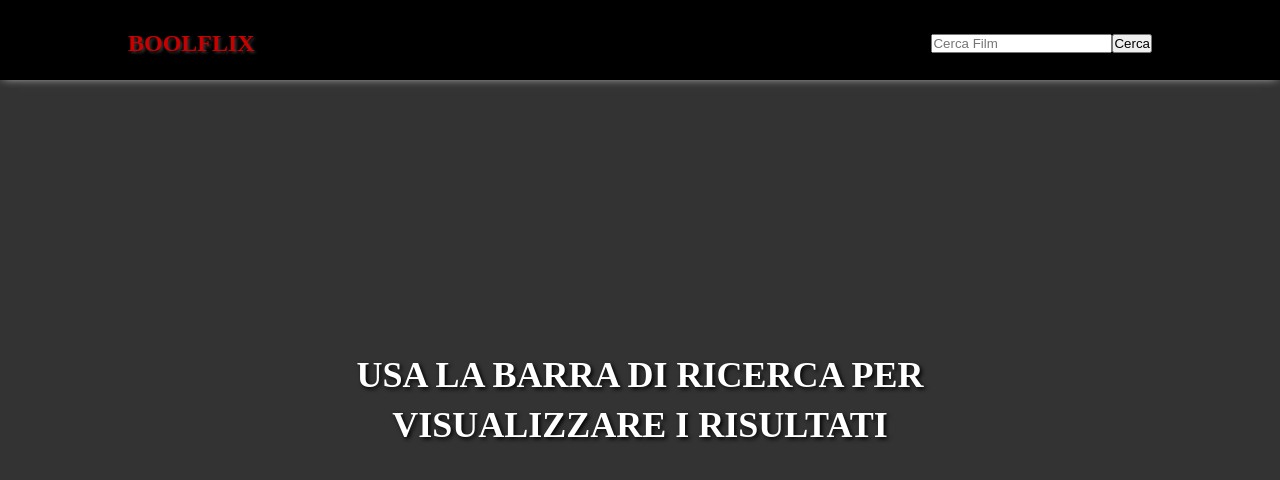
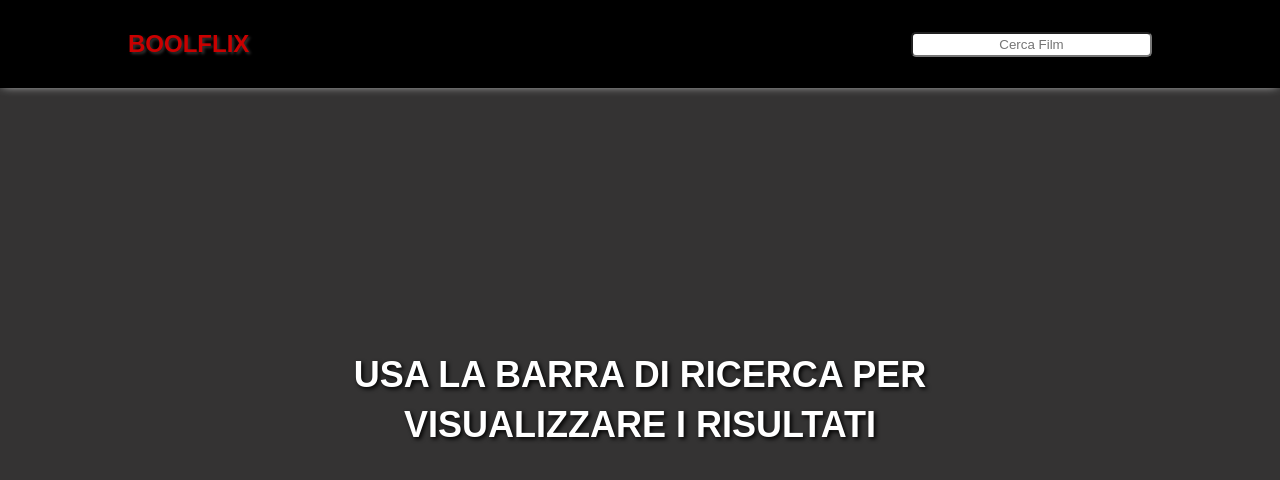
Before and after one commit to ValerioGc/vue-boolflix, a Vue app: page / in a window 1280 px wide. Shown: the top 480 px of the page. Built offline with nearby package versions, Linux system fonts and the light colour scheme.

Commit message:
Avanzamento

```diff
--- a/package.json
+++ b/package.json
@@ -8,6 +8,7 @@
     "lint": "vue-cli-service lint"
   },
   "dependencies": {
+    "@fontsource/bebas-neue": "^4.5.8",
     "@fortawesome/fontawesome-free": "^6.2.0",
     "@fortawesome/fontawesome-svg-core": "^6.1.2",
     "@fortawesome/free-regular-svg-icons": "^6.1.2",
--- a/src/App.vue
+++ b/src/App.vue
@@ -1,7 +1,11 @@
 <template>
   <div id="app">
     <appHeader @getSearchQuery="getSrcQuery" />
-    <appMain :foundFilm="movieArray" :foundSeries="tvSeriesArray" />
+    <appMain v-if="reqState !== 'error'" :foundFilm="movieArray" :foundSeries="tvSeriesArray" :sState="searchState"
+      :sStateTv="searchStateTv" />
+    <div v-if="reqState == 'error'" class="errorD">
+      <h2>Errore! Nessuna risposta dal server</h2>
+    </div>
   </div>
 </template>
 
@@ -30,6 +34,9 @@
       // Stato richiesta
         apiLang:'it-IT',
         reqState: 'loading',
+
+        searchState: 'empty',
+        searchStateTv: 'empty',
       }
     },
 
@@ -46,15 +53,27 @@
           const responseTvSeries = await axios.get(this.apiLink + '/search/tv?api_key=' + this.apiKey + '&query=' +this.srcQuery + '&language=' + this.apiLang);
         // Array Risultati
           this.movieArray = responseMovie.data.results;
-          console.table('moviearr:' + ' ' + this.movieArray)
+          this.tvSeriesArray = responseTvSeries.data.results;
 
-          this.tvSeriesArray = responseTvSeries.data.results;
+        // Controllo Array Risultati Film
+          if (this.movieArray.length == 0) {
+            this.searchState = 'notFound' ;
+          } else {
+            this.searchState = 'searching' ;
+          }
+        // Controllo Risultati Serie TV
+          if (this.tvSeriesArray.length == 0) {
+            this.searchStateTv = 'notFound' ;
+          } else {
+            this.searchStateTv = 'searching';
+          }
         // Stato Richiesta
           this.reqState = 'loading';
           console.log('Request State:' + ' ' + this.reqState);
           this.checkStatus();
         } catch (error) {
           this.reqState = 'error';
+          this.noResp = true;
           console.log('Request State Feed:' + ' ' + this.reqState);
         }
       },
@@ -73,9 +92,25 @@
 <style lang="scss">
 
   @import './styles/vars.scss';
+  @import './styles/general.scss';
 
   #app {
-    background-color: $secondary_color;
+        background-color: $primary_color;
+    .errorD {
+      height: 100vh;
+      background-color: $secondary_color;
+      color: $light_color;
+      text-align: center;
+      padding: 15rem 0;
+
+      h2 {
+        position: absolute;
+        top: 50%;
+        left: 50%;
+        transform: translate(-50%, -50%);
+        font-size: 36px;
+      }
+    }
   }
 
 </style>
--- a/src/components/appHeader.vue
+++ b/src/components/appHeader.vue
@@ -3,9 +3,9 @@
         <nav>
             <h1>Boolflix</h1>
             <span>
-                <input @change="$emit('getSearchQuery', userInput)" v-model="userInput" type="text"
-                    id="searchBar" placeholder="Cerca Film">
-                <button @click="$emit('getSearchQuery', userInput)" id="searchButton">Cerca</button>
+                <input @change="$emit('getSearchQuery', userInput)" @keydown.enter=" $emit('getSearchQuery',
+                    userInput)" v-model="userInput" type="text" id="searchBar" placeholder="Cerca Film">
+                <!-- <button @click="$emit('getSearchQuery', userInput)" id="searchButton">Cerca</button> -->
             </span>
         </nav>
     </header>
@@ -30,7 +30,9 @@
     @import '../styles/general.scss';
 
         header {
-            height: 5rem;
+            width: 100%;
+            z-index: 90;
+            position: fixed;
             padding: 30px 0;
             background-color: $primary_color;
             box-shadow: 0px 0px 10px -3px $light_color;
@@ -46,6 +48,11 @@
                     color: $brand_color;
                     text-shadow: 2px 2px 3px $secondary_color;
                 }
+                input {
+                    text-align: center;
+                    padding: 3px 30px;
+                    border-radius: 5px;
+                }
             }
         }
 
--- a/src/components/appMain.vue
+++ b/src/components/appMain.vue
@@ -1,43 +1,88 @@
 <template>
     <main>
-        <h2 v-if="this.foundSeries.length < 1" class="placeHl">
+        <div>
+            <h2 v-if="sState == 'empty'" class="placeHl">
                 Usa la barra di ricerca per visualizzare i risultati
             </h2>
+            <h2 v-if="sState == 'notFound'" class="placeHl">
+                Nessun Risultato
+            </h2>
+            <h2 v-if="foundSeries.length > 0">Film:</h2>
+            <ul id="movie-card-container">
+                <li class="card bgMove slit-in" v-for="(response, index) in foundFilm" :key="index">
+                    <!-- <img class="poster" :src="imgPath + response.poster_path" :alt="`copertina ${response.title} `" />  -->
+                    <div class="info">
+                        <!-- Titolo -->
                         <div>
-            <h2 v-if="this.foundSeries.length > 0">Film:</h2>
-            <ul id="movie-card-container">
-                <li class="card" v-for="(response, index) in foundFilm" :key="index">
-                    <!-- <img class="poster" :src="imgPath + response.poster_path" :alt="`copertina ${response.title} `"> -->
-                    <p>Titolo: {{ response.title }}</p>
-                    <p>Titolo Originale: {{ response.original_title }}</p>
-                    <img class="flagL" :src="sourceFlag + selectFlag(index)" :alt="`${response.original_language} Flag`">
+                            <p>
+                                <span class="inf">Titolo:</span> {{ response.title }}
+                            </p>
+                            <p>
+                                <span class="inf">Titolo Originale:</span> {{ response.original_title }}
+                            </p>
+                        </div>
+                        <!-- Bandiera Lingua -->
+                        <div>
+                            <span class="inf lang">Lingua Originale:</span>
+                            <img class="flagL" :src="sourceFlag + selectFlag(index)"
+                                :alt="`${response.original_language} Flag`" />
+                            <span v-if="langFlag == '/0/03/Flag_Blank.svg'">
+                                {{responseTv.original_language}}
+                            </span>
+                        </div>
+                        <!-- Voto Serie TV -->
                         <div class="rating">
                             <span>Voto: {{ response.vote_average }}</span>
-                        <i v-for="starF in starFull" :key="starF" class="fa-solid fa-star"></i>
-                        <i v-for="starE in starEmpty" :key="starE" class="fa-regular fa-star"></i>
+                            <i style="--fa-animation-iteration-count: 1; --fa-animation-delay: 0.2s;"
+                                v-for="starF in starFull" :key=" 20 + starF" class="fa-solid fa-star fa-bounce"></i>
+                            <i style="--fa-animation-iteration-count: 1; --fa-animation-delay: 0.2s;"
+                                v-for="starE in starEmpty" :key="30 + starE" class="fa-regular fa-star fa-bounce"></i>
                         </div>
-                    <p class="resume">{{ response.overview }}</p>
+                        <!-- Trama -->
+                        <p class="resume">
+                            <span class="inf">Trama:</span>{{ response.overview }}
+                        </p>
+                    </div>
                 </li>
             </ul>
         </div>
         <div>
-            <h2 v-if="this.foundSeries.length > 0">Serie TV:</h2>
+            <h2 v-if="foundSeries.length > 0">Serie TV:</h2>
             <ul id="tv-card-container">
-                <li class="card" v-for="(responseTv, index2) in foundSeries" :key="index2 + '3'">
-                    <!-- <img class="poster" :src="imgPath + response.poster_path" :alt="`copertina ${response.name} `"> -->
-                    <p>Titolo: {{ responseTv.name }}</p>
-                    <p>Titolo Originale: {{ responseTv.original_name }}</p>
-                    <img class="flagL" :src="sourceFlag + langFlag" :alt="responseTv.original_language + 'Flag' ">
+                <li class="card bgMove slit-in" v-for="(responseTv, index2) in foundSeries" :key="index2">
+                    <!-- <img class="poster" :src="imgPath + response.poster_path" :alt="`copertina ${response.name}`" /> -->
+                    <div class="info">
+                        <!-- Titolo -->
+                        <div>
+                            <p>
+                                <span class="inf">Titolo:</span> {{ responseTv.name }}
+                            </p>
+                            <p>
+                                <span class="inf">Titolo Originale:</span> {{ responseTv.original_name }}
+                            </p>
+                        </div>
+                        <!-- Bandiera Lingua -->
+                        <div>
+                            <span class="inf lang">Lingua Originale:</span>
+                            <img class="flagL" :src="sourceFlag + selectFlag(index2)"
+                                :alt="responseTv.original_language + 'Flag'" />
                             <span v-if="langFlag == '/0/03/Flag_Blank.svg'">
                                 {{responseTv.original_language}}
                             </span>
-                    <!-- <p>Voto: {{ responseTv.vote_average }}</p> -->
+                        </div>
+                        <!-- Voto Serie TV -->
                         <div class="rating">
-                        <span>Voto: {{ responseTv.vote_average }}</span>
-                        <i v-for="TvstarF in starFull" :key="TvstarF" class="fa-solid fa-star"></i>
-                        <i v-for="TvStarE in starEmpty" :key="TvStarE" class="fa-regular fa-star"></i>
+                            <span class="inf">Voto: {{ responseTv.vote_average }} </span>
+                            <i style="--fa-animation-iteration-count: 1; --fa-animation-delay: 0.2s;"
+                                v-for="starF in starFull" :key=" 40 + starF" class="fa-solid fa-star fa-bounce"></i>
+                            <i style="--fa-animation-iteration-count: 1; --fa-animation-delay: 0.2s;"
+                                v-for="starE in starEmpty" :key="50 + starE" class="fa-regular fa-star fa-bounce"></i>
                         </div>
-                    <p class="resume">{{ responseTv.overview }}</p>
+                        <!-- Trama -->
+                        <p class="resume">
+                            <span class="inf">Trama:</span>{{ responseTv.overview }}
+                        </p>
+                    </div>
                 </li>
             </ul>
         </div>
@@ -51,23 +96,25 @@
         props: {
             foundFilm: Array,
             foundSeries: Array,
+            sState: String,
+            sStateTv: String,
         },
         data() {
             return {
             // Immagine Bandiera
-                langFlag:'/0/03/Flag_Blank.svg',
+                langFlag:'',
                 sourceFlag: 'https://upload.wikimedia.org/wikipedia/commons',
                 imgPath:'https://image.tmdb.org/t/p/w342',
             // Conversione e calcolo punteggio
                 actualRating: '5',
                 convertedRating: '0',
-
+            // Stelle voto
                 starFull: 3,
                 starEmpty: 2,
-
             }
         },
         methods: {
+        // Seleziona bandiera lingua
             selectFlag (index) {
                 let flag = this.langFlag;
                 if (this.foundFilm[index].original_language == 'en') {
@@ -80,16 +127,48 @@
                     flag = '/c/c3/Flag_of_France.svg';
                 } else if (this.foundFilm[index].original_language == 'de') {
                     flag = '/b/ba/Flag_of_Germany.svg';
+                } else if (this.foundFilm[index].original_language == 'ja') {
+                    flag = '/9/9e/Flag_of_Japan.svg';
+                } else if (this.foundFilm[index].original_language == 'ko') {
+                    flag = '/0/09/Flag_of_South_Korea.svg';
+                } else if (this.foundFilm[index].original_language == 'cn') {
+                    flag = '/f/fa/Flag_of_the_People%27s_Republic_of_China.svg';
+                } else if (this.foundFilm[index].original_language == 'tr') {
+                    flag = '/b/b4/Flag_of_Turkey.svg';
+                } else if (this.foundFilm[index].original_language == 'nl') {
+                    flag = '/2/20/Flag_of_the_Netherlands.svg';
+                } else {
+                    flag = '/0/03/Flag_Blank.svg';
                 }
                 return flag;
             },
         // Conversione punteggio
-            calcStar() {
-                this.actualRating = this.foundFilm.vote_average;
+            calcStar(index) {
+                this.actualRating = this.foundFilm[index].vote_average;
                 let vote = Math.ceil(this.actualRating / 2);
                 this.convertedRating = vote;
+                this.starCount(vote);
+                return vote;
+            },
+        // Assegnazione variabile quantità stelle
+            starCount(vote) {
+                if (vote == 1) {
+                    this.starEmpty = 4;
+                    this.starFull = 1;
+                } else if (vote == 2) {
+                    this.starEmpty = 3;
+                    this.starFull = 2;
+                } else if (vote == 3) {
+                    this.starEmpty = 2;
+                    this.starFull = 3;
+                } else if (vote == 4) {
+                    this.starEmpty = 1;
+                    this.starFull = 4;
+                } else if (vote == 5) {
+                    this.starEmpty = 0;
+                    this.starFull = 5;
                 }
-        // Assegnazione variabile
+            }
 
         },
     }
@@ -100,11 +179,13 @@
 
     @import '../styles/vars.scss';
     @import '../styles/general.scss';
+    @import '../styles/keyframes.scss';
 
     main {
         background-color: $secondary_color;
-        min-height: calc(100vh - 6rem);
+        min-height: 100vh;
         text-align: center;
+        padding-top: 6rem;
 
         .placeHl {
             font-size: 36px;
@@ -133,19 +214,18 @@
             flex-wrap: wrap;
             text-align: left;
 
-            ::-webkit-scrollbar {
-                width: 0;
-            }
-
             .card {
+                color: $light_color;
+                text-shadow: 0px 0px 1px $secondary_color;
                 width: calc(100% / 6);
                 height: 45vh;
                 list-style-type: none;
                 margin: 3px;
-                box-shadow: 0px 0px 5px -1px $primary_color;
+                box-shadow: 0px 0px 6px -2px $primary_color;
                 border-radius: 5px;
                 overflow-y: auto;
                 padding: 1.5rem;
+                position: relative;
 
                 .poster {
                     position: absolute;
@@ -153,24 +233,35 @@
                     bottom: 0;
                     left: 0;
                     right: 0;
+                    width: 100%;
                 }
+
+                .inf {
+                    color: $light_color;
+                    text-transform: capitalize;
+                    font-weight: bold;
+                    text-decoration-line: underline;
+                }
+                .inf:not(.lang) {
+                    display: block;
+                }
+
                 p {
-                    padding: 0.5rem 0;
+                    padding-bottom: 0.8rem;
                 }
+
                 .flagL {
                     width: 20px;
                     height: 15px;
+                    margin: 0 1rem;
                 }
 
-                span {
-                    text-transform: uppercase;
-                }
                 .rating {
                     list-style: none;
 
                     i {
                         display: inline-block;
-                        color: $light_color;
+                        color: $stars_color;
                         text-shadow: 2px 2px 4px $primary_color;
                     }
                 }
--- a/src/styles/general.scss
+++ b/src/styles/general.scss
@@ -6,7 +6,33 @@
     padding: 0;
 }
 
+html {
+    font-family: 'Bebas Neue', sans-serif;
+}
+
 h1,
 h2 {
     text-transform: uppercase;
+    font-family: 'Bebas Neue', sans-serif;
 }
+
+
+
+// Scrollbar
+::-webkit-scrollbar-track {
+    -webkit-box-shadow: inset 0 0 6px #0000004d;
+    box-shadow: inset 0 0 6px #0000004d;
+    border-radius: 10px;
+    background-color: #5c515189;
+}
+
+::-webkit-scrollbar {
+    width: 10px;
+}
+
+::-webkit-scrollbar-thumb {
+    border-radius: 10px;
+    -webkit-box-shadow: inset 0 0 6px #0000004d;
+    box-shadow: inset 0 0 6px #0000004d;
+    background-color: #1c1c1c;
+}
--- /dev/null
+++ b/src/styles/keyframes.scss
@@ -0,0 +1,30 @@
+.slit-in {
+    animation: slit-in 0.45s ease-in-out both;
+}
+
+@keyframes slit-in {
+    0% {
+        transform: translateZ(-800px) rotateY(90deg);
+        opacity: 0;
+    }
+    54% {
+        transform: translateZ(-160px) rotateY(87deg);
+        opacity: 1;
+    }
+    100% {
+        transform: translateZ(0) rotateY(0);
+
+    }
+}
+
+.bgMove {
+    background: linear-gradient(54deg, #292828, #000000);
+    background-size: 400% 400%;
+    animation: bgmove 8s ease infinite;
+}
+
+@keyframes bgmove {
+    0% {background-position: 0% 33% }
+    50% { background-position: 100% 68% }
+    100% { background-position: 0% 33% }
+}
--- a/src/styles/vars.scss
+++ b/src/styles/vars.scss
@@ -1,4 +1,5 @@
 $primary_color: #000000;
 $secondary_color: #343333;
 $light_color: #ffffff;
+$stars_color: #d6d136;
 $brand_color: #c90000;
```
Also changed, not shown: 1 other file (tests, documents, lock files or other folders). Lines whose indentation alone changed are shown as unchanged.
